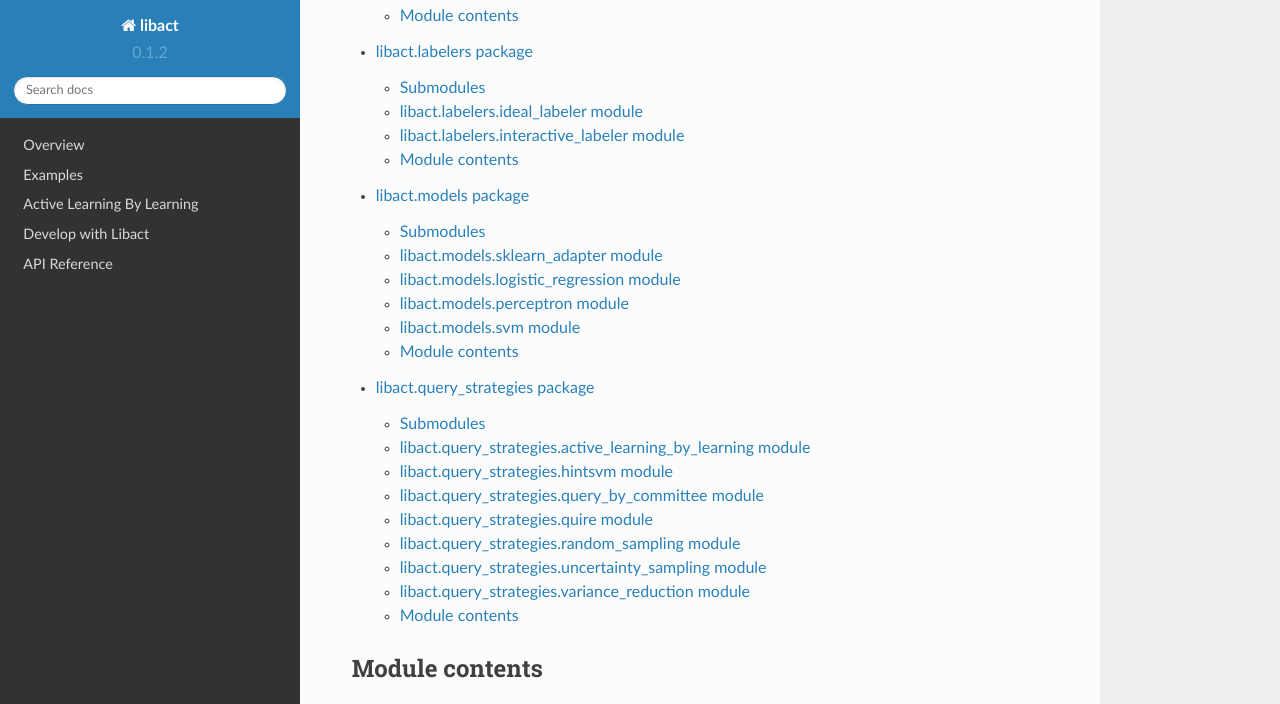
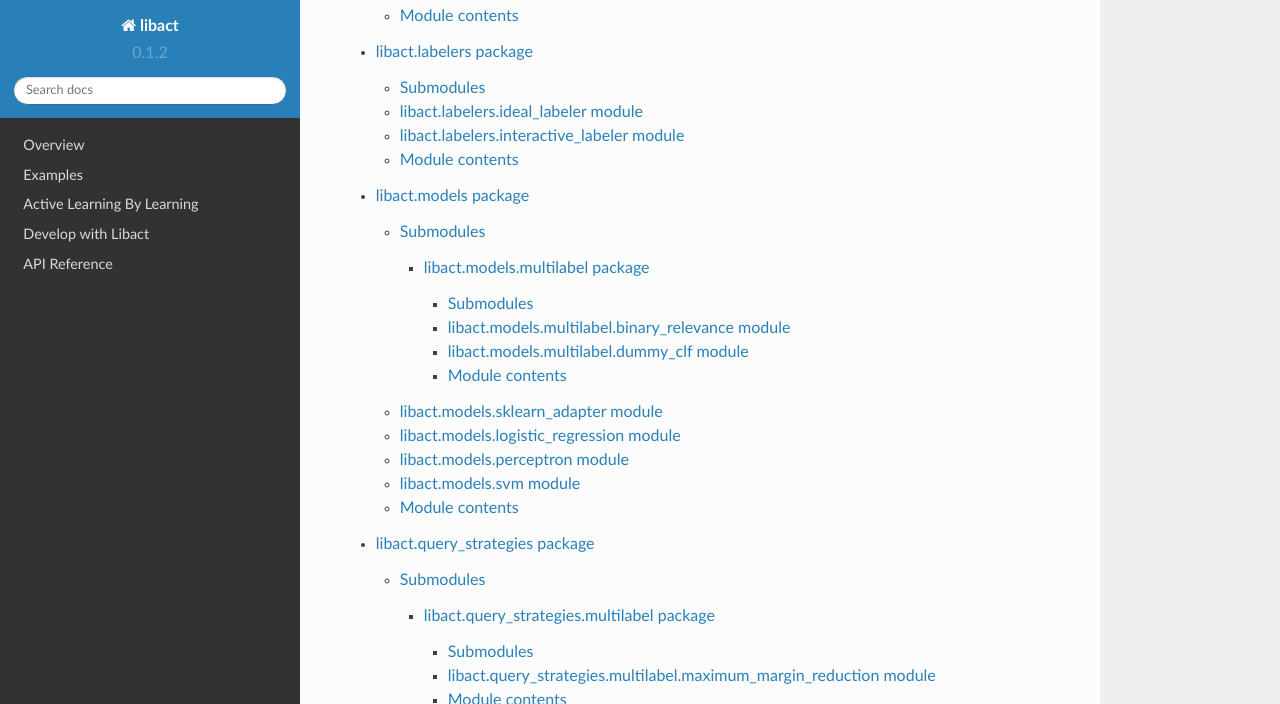
Before and after one commit to ntucllab/libact, a Sphinx documentation site: the page built from docs/libact.rst, in a window 1280 px wide and 900 px high, scrolled down 320 px, cut to the strip 0-704 px from the top of the window. Built offline with Sphinx 7.4.7 and the Read the Docs theme 2.0.0, drawn with Linux system fonts in a browser that asks for light colours.

Commit message:
added docs for multilabel

```diff
--- /dev/null
+++ b/docs/libact.models.multilabel.rst
@@ -0,0 +1,30 @@
+libact.models.multilabel package
+=====================
+
+Submodules
+----------
+
+libact.models.multilabel.binary_relevance module
+------------------------------------------------
+
+.. automodule:: libact.models.multilabel.binary_relevance
+    :members:
+    :undoc-members:
+    :show-inheritance:
+
+libact.models.multilabel.dummy_clf module
+-------------------------------
+
+.. automodule:: libact.models.multilabel.dummy_clf
+    :members:
+    :undoc-members:
+    :show-inheritance:
+
+
+Module contents
+---------------
+
+.. automodule:: libact.models
+    :members:
+    :undoc-members:
+    :show-inheritance:
--- a/docs/libact.models.rst
+++ b/docs/libact.models.rst
@@ -3,6 +3,10 @@ libact.models package
 
 Submodules
 ----------
+
+.. toctree::
+
+    libact.models.multilabel
 
 libact.models.sklearn_adapter module
 ----------------------------------------
--- /dev/null
+++ b/docs/libact.query_strategies.multilabel.rst
@@ -0,0 +1,22 @@
+libact.query_strategies.multilabel package
+==========================================
+
+Submodules
+----------
+
+libact.query_strategies.multilabel.maximum_margin_reduction module
+-------------------------------------------------------------------------------
+
+.. automodule:: libact.query_strategies.multilabel.maximum_margin_reduction
+    :members:
+    :undoc-members:
+    :show-inheritance:
+
+
+Module contents
+---------------
+
+.. automodule:: libact.query_strategies.multilabel
+    :members:
+    :undoc-members:
+    :show-inheritance:
--- a/docs/libact.query_strategies.rst
+++ b/docs/libact.query_strategies.rst
@@ -3,6 +3,10 @@ libact.query_strategies package
 
 Submodules
 ----------
+
+.. toctree::
+
+    libact.query_strategies.multilabel
 
 libact.query_strategies.active_learning_by_learning module
 ----------------------------------------------------------
```
